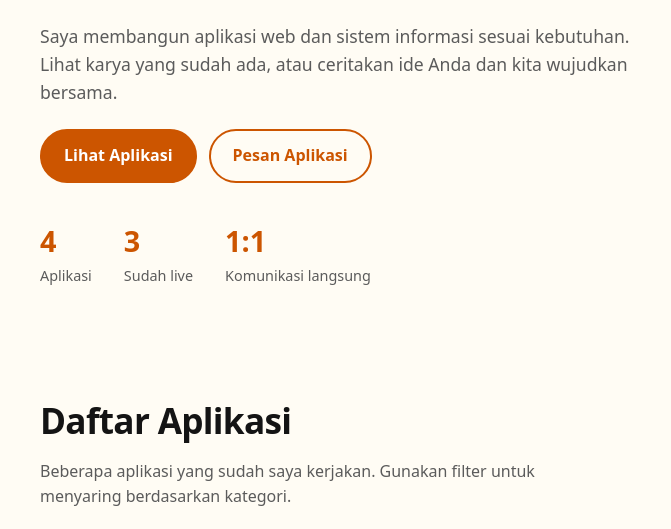
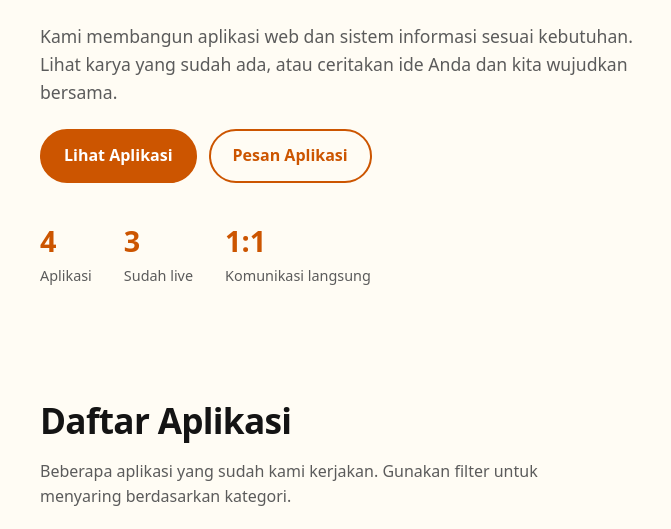
Before and after one commit to isutriadi/sutriadi-web, a plain HTML site: page index.html in a window 1280 px wide. Shown: the part 350-879 px from the top of the page, 80-751 px from the left. Drawn offline with Linux system fonts and the light colour scheme.

Commit message:
Use 'kami' instead of 'saya' in site copy
Co-Authored-By: Claude Sonnet 5.5 <noreply@anthropic.com>
Claude-Session: https://claude.ai/code/session_01Fw8sEkZL6HKSibQsagYNe9

```diff
--- a/index.html
+++ b/index.html
@@ -32,7 +32,7 @@
         <div>
           <p class="eyebrow">Portofolio & Jasa Pengembangan Aplikasi</p>
           <h1>Aplikasi yang <span class="hl">dibuat rapi</span>, dipakai nyaman, dan siap berkembang.</h1>
-          <p class="lead">Saya membangun aplikasi web dan sistem informasi sesuai kebutuhan. Lihat karya yang sudah ada, atau ceritakan ide Anda dan kita wujudkan bersama.</p>
+          <p class="lead">Kami membangun aplikasi web dan sistem informasi sesuai kebutuhan. Lihat karya yang sudah ada, atau ceritakan ide Anda dan kita wujudkan bersama.</p>
           <div class="cta">
             <a href="#aplikasi" class="btn">Lihat Aplikasi</a>
             <a href="#pesan" class="btn btn-ghost">Pesan Aplikasi</a>
@@ -53,7 +53,7 @@
     <section id="aplikasi" class="section">
       <div class="wrap">
         <h2>Daftar Aplikasi</h2>
-        <p class="sub">Beberapa aplikasi yang sudah saya kerjakan. Gunakan filter untuk menyaring berdasarkan kategori.</p>
+        <p class="sub">Beberapa aplikasi yang sudah kami kerjakan. Gunakan filter untuk menyaring berdasarkan kategori.</p>
         <div class="filters" id="filters" role="group" aria-label="Filter kategori"></div>
         <div class="grid" id="grid"></div>
         <p class="empty" id="empty" hidden>Belum ada aplikasi di kategori ini.</p>
```
